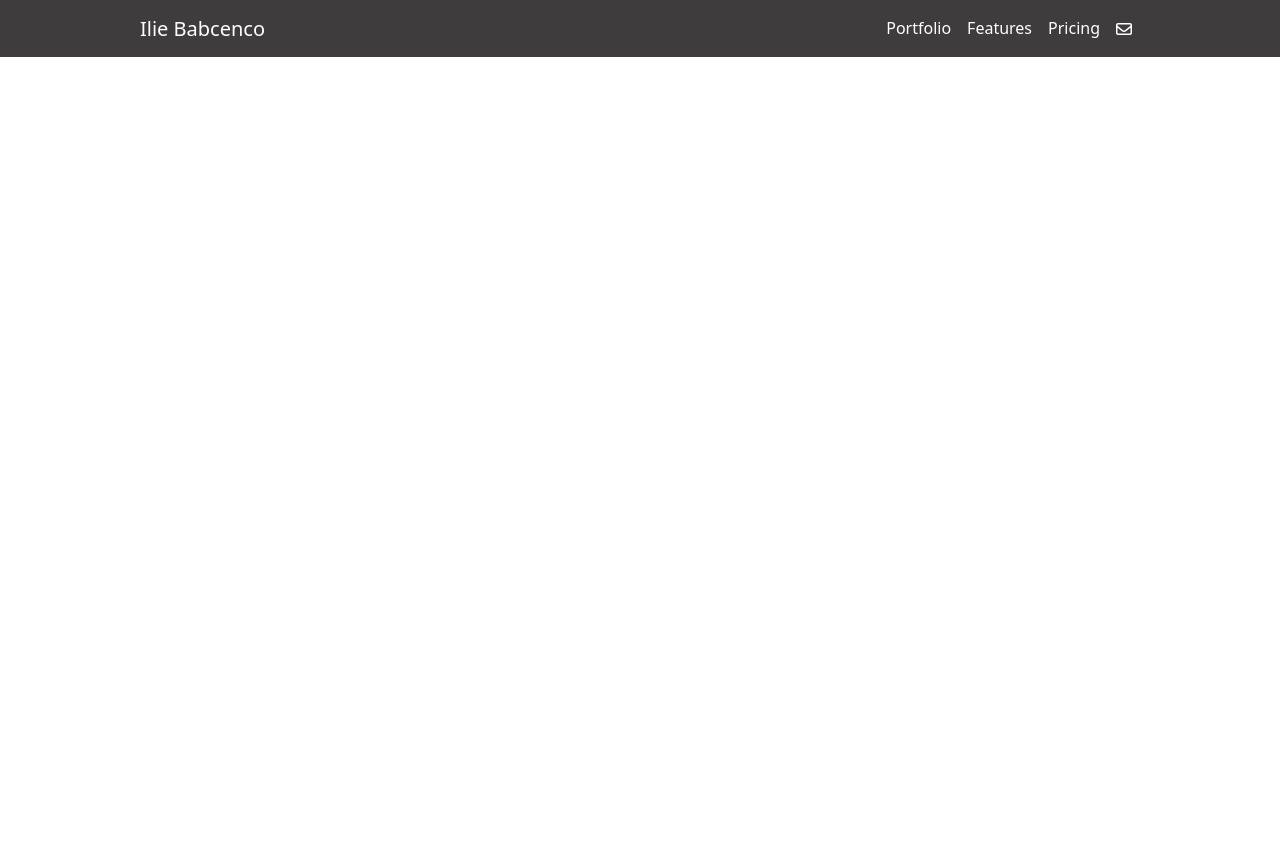
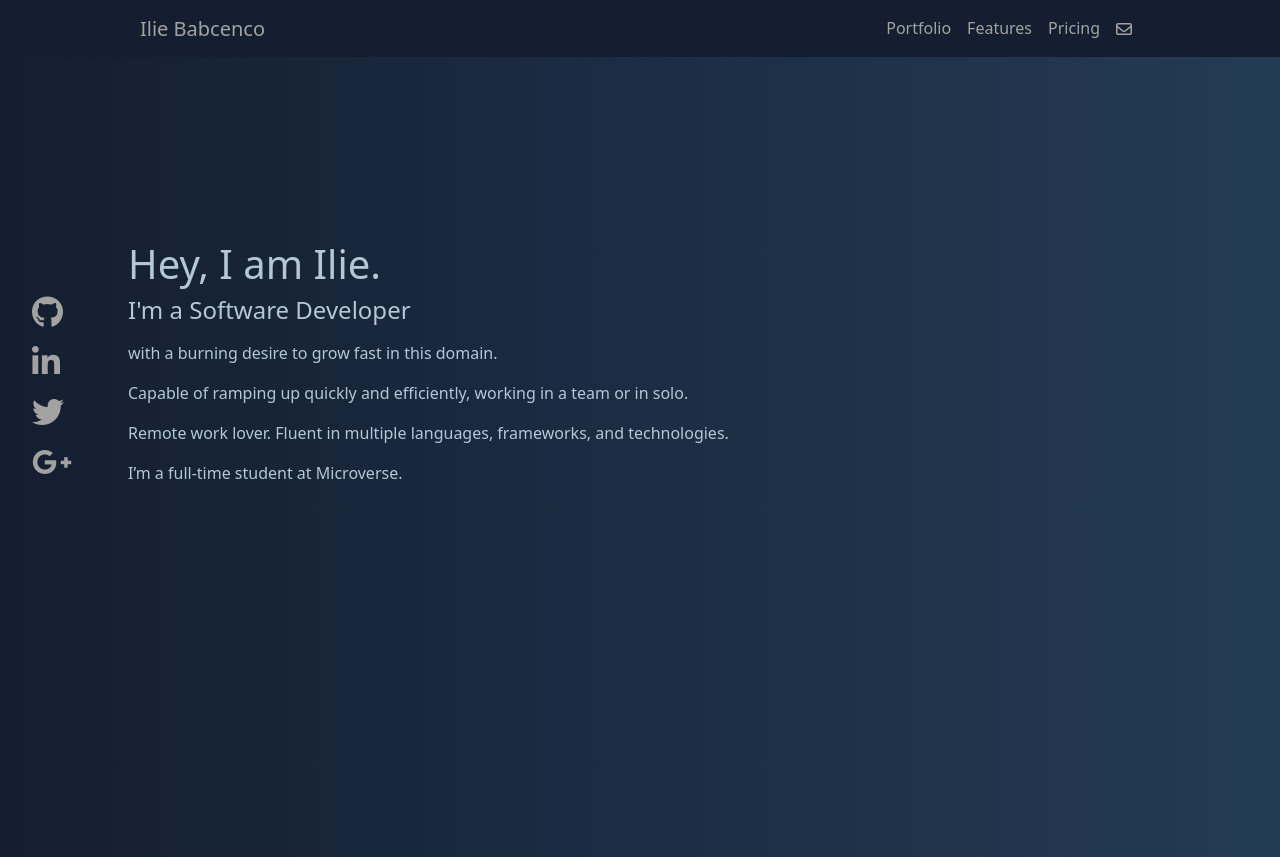
Before and after one commit to iliebabcenco/portfolio-project, a plain HTML site: page index.html in a window 1280 px wide. Before the commit the page ends 800 px from the top, so only its background shows below. Drawn offline with nearby package versions, Linux system fonts and the light colour scheme.

Commit message:
Add greet section

```diff
--- a/index.html
+++ b/index.html
@@ -31,10 +31,27 @@
               <li class="nav-item">
                 <a class="nav-link" href="#" title="letter"><i class="far fa-envelope fa-1x"></i></a>
               </li>
-
             </ul>
           </div>
         </div>
       </nav>
+      <section class="greet-section">
+        <nav class="medium-navbar">
+          <ul class="medium-navbar-ul">
+            <li class="mn-li"><a href="#" title="github" class="navm-link"><i class="fab fa-github fa-2x"></i></a></li>
+            <li class="mn-li"><a href="#" title="linkedin" class="navm-link"><i class="fab fa-linkedin-in fa-2x"></i></a></li>
+            <li class="mn-li"><a href="#" title="twitter" class="navm-link"><i class="fab fa-twitter fa-2x"></i></a></li>
+            <li class="mn-li"><a href="#" title="google" class="navm-link"><i class="fab fa-google-plus-g fa-2x"></i></a></li>
+          </ul>
+        </nav>
+        <section class="hi-section">
+          <h1 class="greet-h1">Hey, I am Ilie.</h1>
+          <h4 class="greet-h1">I'm a Software Developer</h4>
+            <p class="greet-info"></p>with a burning desire to grow fast in this domain. </p>
+            <p class="greet-info"></p>Capable of ramping up quickly and efficiently, working in a team or in solo. </p>
+            <p class="greet-info"></p>Remote work lover. Fluent in multiple languages, frameworks, and technologies.</p>
+            <p class="greet-info">I’m a full-time student at Microverse.</p>
+        </section>
+      </section>
 </body>
 </html>
--- a/input.scss
+++ b/input.scss
@@ -6,7 +6,7 @@ $nav-color: #3E3C3C;
 // top navbar
 
 .top-navbar {
-    background-color: $nav-color;
+    background-color: #141e30;
     padding: 0 8rem;
     align-items: flex-end;
 }
@@ -16,7 +16,7 @@ $nav-color: #3E3C3C;
 }
 
 .top-navbar .nav-link, .navbar-brand {
-    color: white !important;
+    color: #A2A2A1FF !important;
 }
 
 .nav-link:hover, .navbar-brand:hover {
@@ -26,3 +26,44 @@ $nav-color: #3E3C3C;
 .nav-link .far {
     margin-top: 0.33rem;
 }
+
+//greet section
+
+.medium-navbar-ul {
+    list-style-type: none;
+    margin: 0 2rem;
+    padding: 0;
+}
+
+.mn-li {
+    margin-top: 1rem;
+}
+
+.navm-link {
+    color: #A2A2A1FF;
+}
+
+.medium-navbar {
+    top: 35%;
+    position: absolute;
+}
+
+.greet-section {
+    height: 50rem;
+    background: $main-gradient;
+}
+
+.navm-link:hover {
+    color: #d4d4d4 !important;
+}
+
+.hi-section {
+    position: absolute;
+    color: #B3C7D6FF;
+    top: 30%;
+    left: 10%;
+}
+
+.greet-h1 {
+    color: #B3C7D6FF;
+}
```
Also changed, not shown: styles.css, 1 other file.
